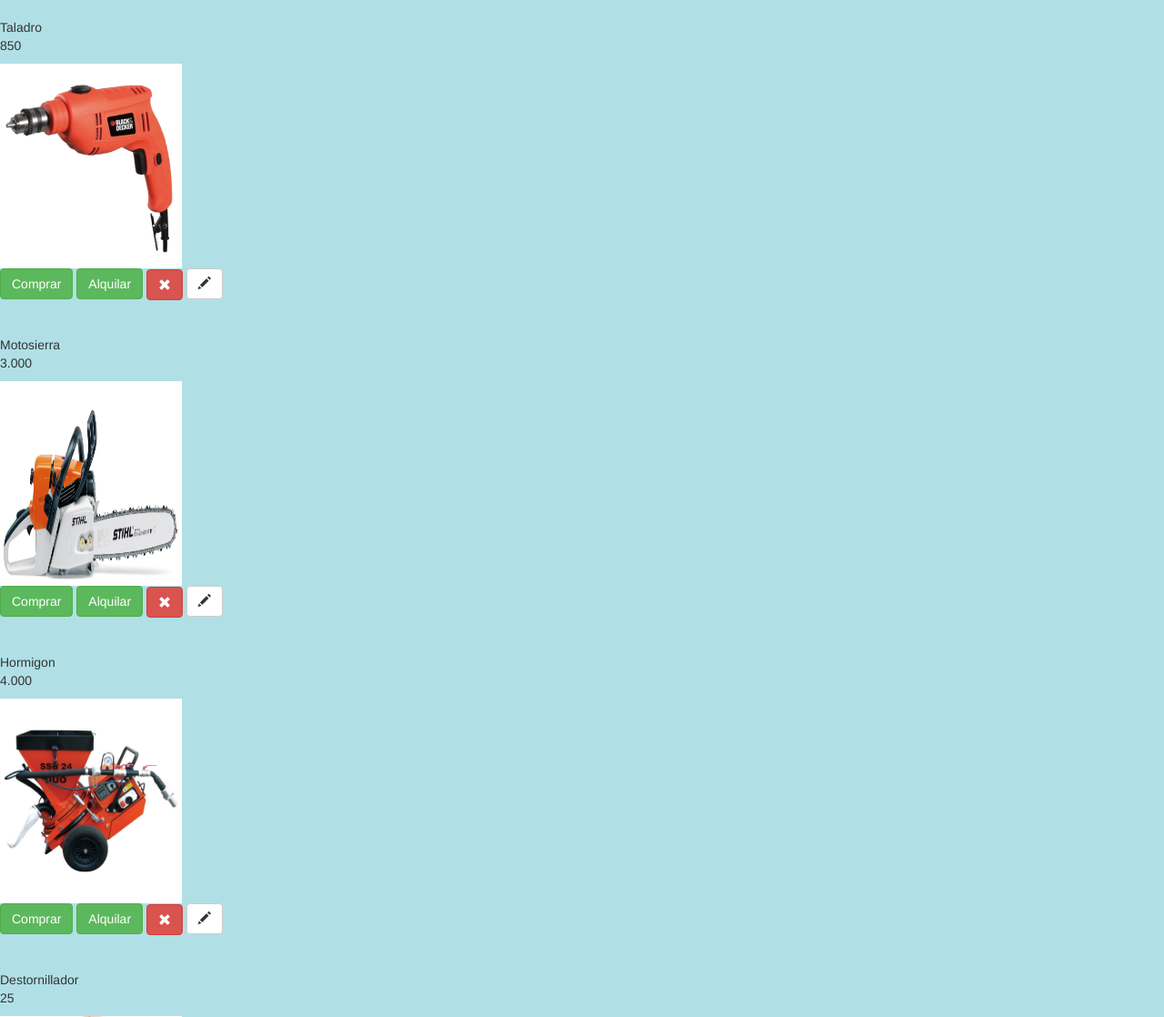
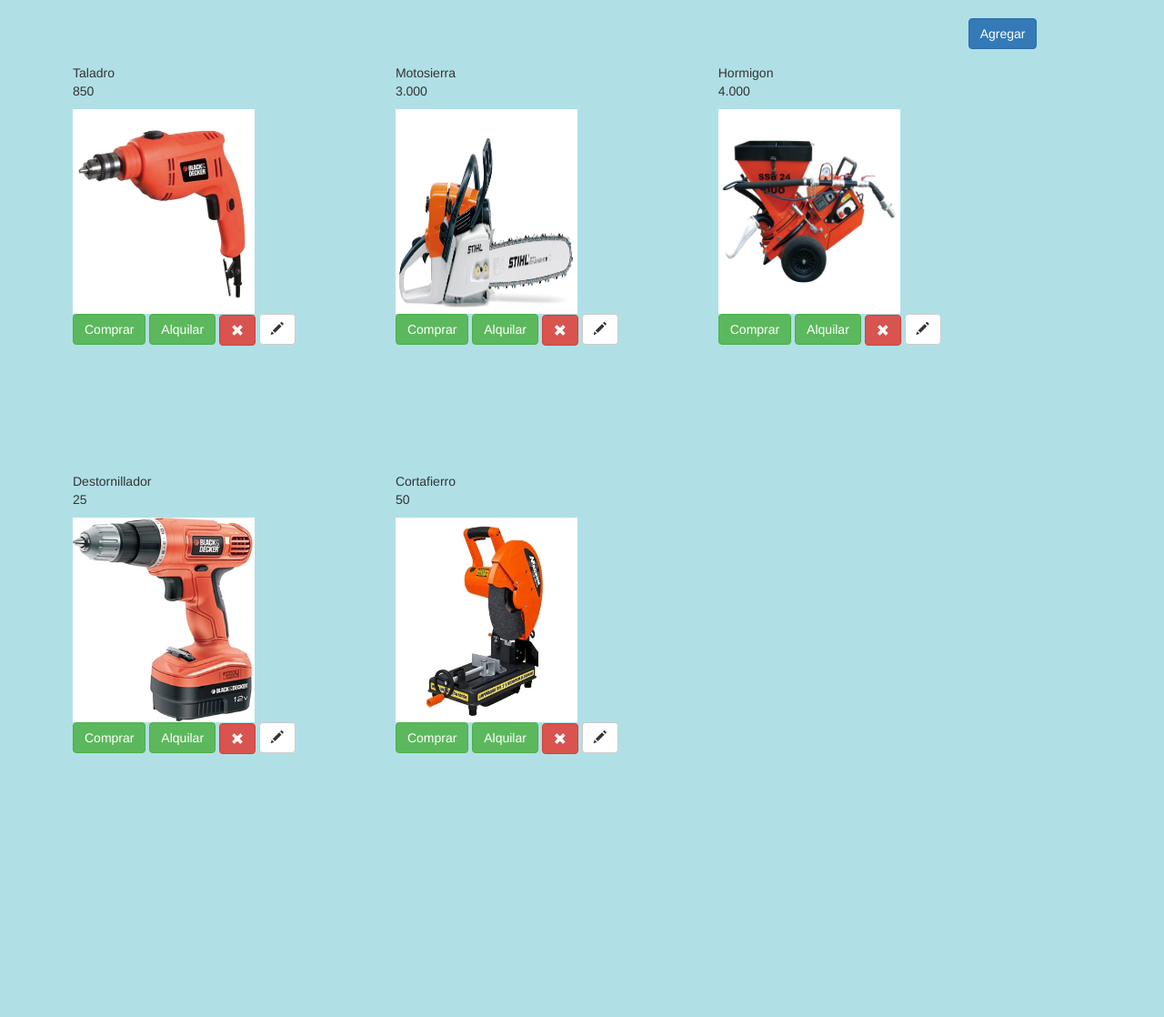
Before and after one commit to elcosca/Alquiler-y-compra-de-herramientas, a Django app: page /herramientas/ in a window 1280 px wide. Shown: the part 124-1242 px from the top of the page at 91% size. After the commit the page ends 953 px from the top, so only its background shows below. Run offline with Django 3.2, Linux system fonts and the light colour scheme; data comes from the database, SQL or seed files in the repository; some libraries are stand-ins or nearby versions.

Commit message:
version semi presentada

```diff
--- a/paginadealquiler/templates/herramientas.html
+++ b/paginadealquiler/templates/herramientas.html
@@ -97,6 +97,7 @@
 
 
  {% for h in herramientas %}
+    <div style="float:left; padding: 50px 30px 50px 80px;">
     {{h.nombre_de_la_herramienta }}
     {{h.precio|linebreaks }}
     <img src="/static/images/{{h.nombre_de_la_herramienta }}.jpg" style="width:200px;height:225px;"><br>
@@ -104,6 +105,7 @@
     <button type="button" class="btn btn-success">Alquilar</button>
     <a href="{% url 'herramienta_eliminar' pk=h.pk %}"><button type="button" class="btn btn-danger glyphicon glyphicon-remove"></button></a>
     <a class="btn btn-default" href="{% url 'herramienta_edit' pk=h.pk %}"><span class="glyphicon glyphicon-pencil"></span></a><br><br><br>
+    </div>
  {% endfor %}
 
 <a href="/herramienta/new/" ><button type="button"  class="btn btn-primary" >Agregar</button></a><br><br>
```
